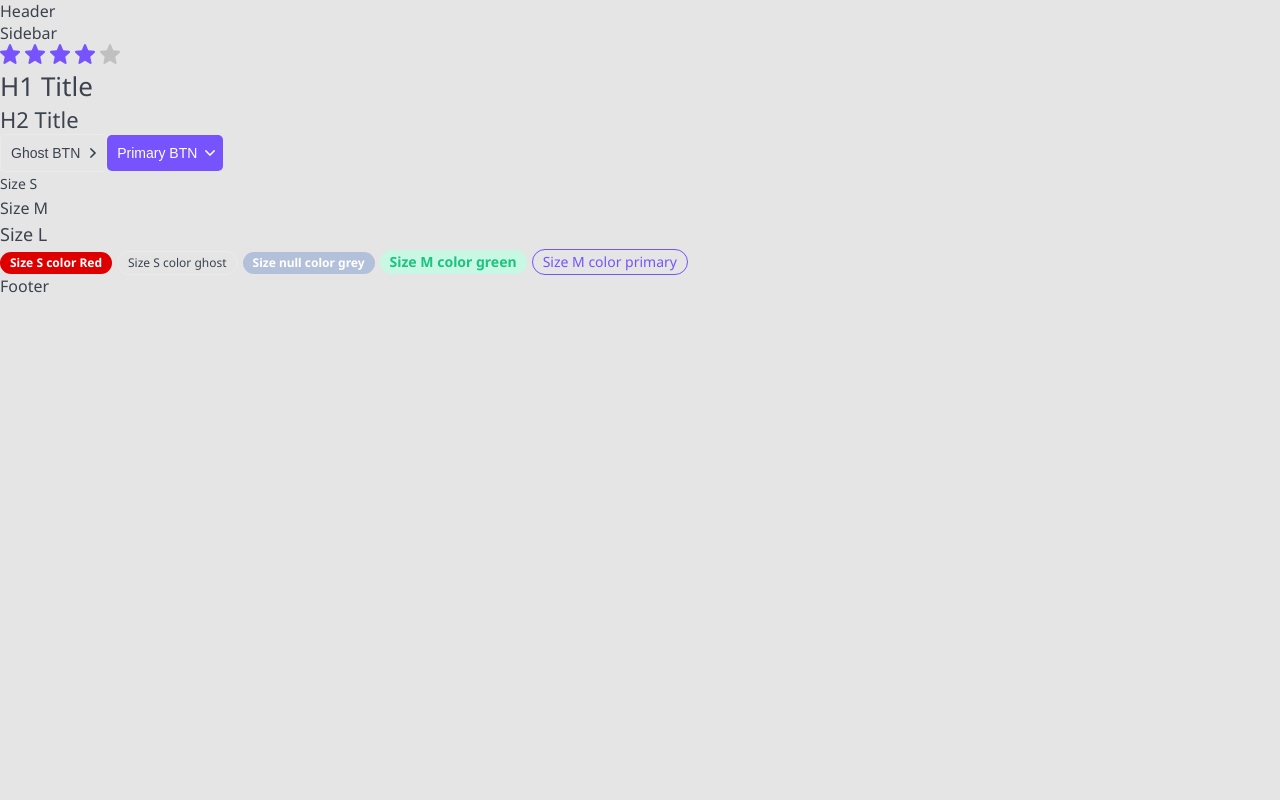
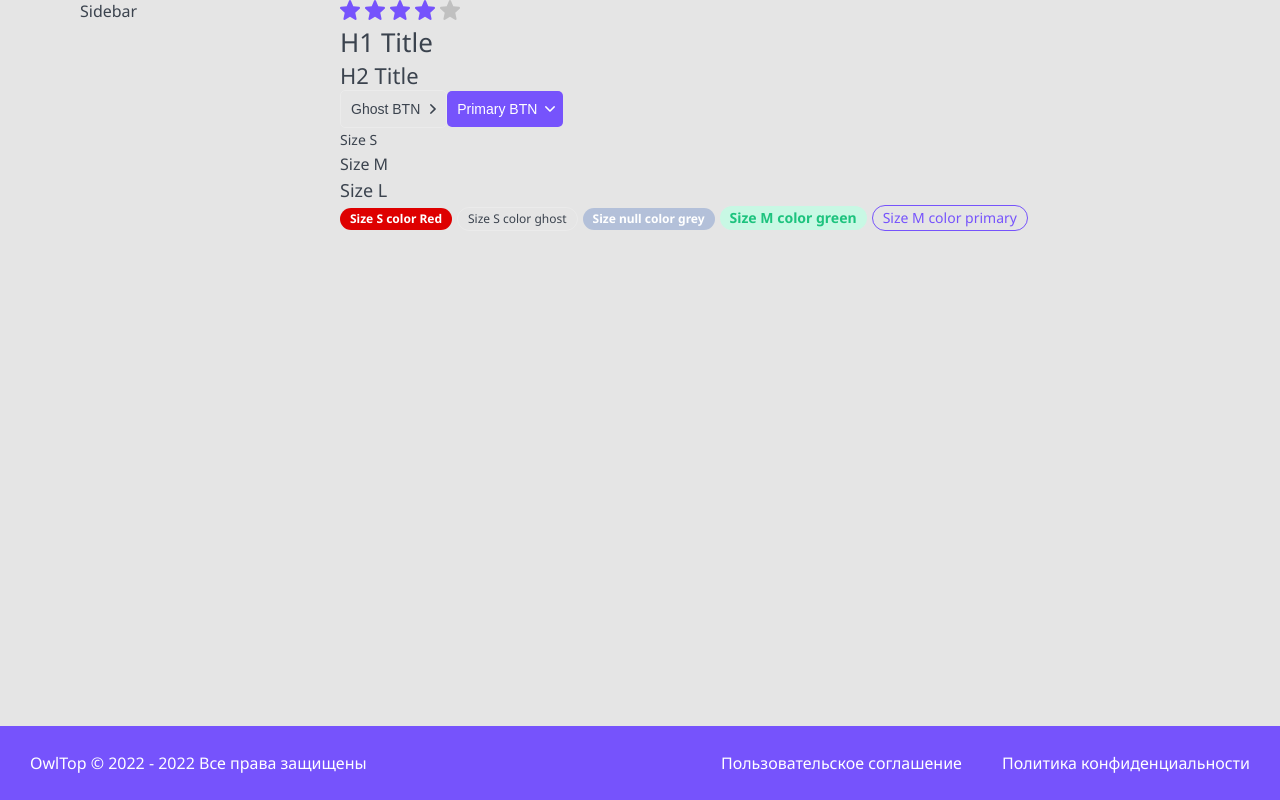
Before and after one commit to handreasyan/app-tops, a Next.js app: page / in a window 1280 px wide. Built offline with nearby package versions, Linux system fonts and the light colour scheme.

Commit message:
Grid layout created

```diff
--- a/layout/Footer/Footer.module.css
+++ b/layout/Footer/Footer.module.css
@@ -0,0 +1,22 @@
+.footer {
+  display: grid;
+  grid-template-columns: 1fr auto auto;
+  gap: 40px;
+  font-size: 16px;
+  line-height: 24px;
+  background-color: var(--primary);
+  padding: 25px 30px;
+  color: var(--white);
+}
+
+.footer a:hover {
+  color: silver;
+}
+
+@media (max-width: 765px) {
+  .footer {
+    justify-items: center;
+    grid-template-columns: 1fr;
+    gap: 10px;
+  }
+}
--- a/layout/Footer/Footer.tsx
+++ b/layout/Footer/Footer.tsx
@@ -1,5 +1,23 @@
 import styles from './Footer.module.css'
+import cn from 'classnames'
 
-export const Footer: React.FunctionComponent = ({ children }) => {
-  return <div>Footer</div>
+interface IProps {
+  className?: string
 }
+
+export const Footer: React.FunctionComponent<IProps> = ({
+  children,
+  className,
+}) => {
+  return (
+    <footer className={cn(className, styles.footer)}>
+      <div>OwlTop © 2022 - {new Date().getFullYear()} Все права защищены</div>
+      <a href="#" target="_blank">
+        Пользовательское соглашение
+      </a>
+      <a href="#" target="_blank">
+        Политика конфиденциальности
+      </a>
+    </footer>
+  )
+}
--- a/layout/Header/Header.tsx
+++ b/layout/Header/Header.tsx
@@ -1,5 +1,12 @@
 import styles from './Header.module.css'
 
-export const Header: React.FunctionComponent = ({ children }) => {
-  return <div>Header</div>
+interface IProps {
+  className?: string
 }
+
+export const Header: React.FunctionComponent<IProps> = ({
+  children,
+  className,
+}) => {
+  return <div className={className}>Header</div>
+}
--- a/layout/Layout.module.css
+++ b/layout/Layout.module.css
@@ -0,0 +1,41 @@
+.wrapper {
+  display: grid;
+  grid-template-columns: minmax(50px, auto) 230px minmax(320px, 1200px) auto;
+  grid-template-rows: auto 1fr auto;
+  min-height: 100vh;
+  gap: 0 30px;
+  grid-template-areas:
+    '. header header .'
+    '. sidebar body .'
+    'footer footer footer footer';
+}
+
+.header {
+  grid-area: header;
+  display: none;
+}
+
+.sidebar {
+  grid-area: sidebar;
+}
+
+.body {
+  grid-area: body;
+}
+
+.footer {
+  grid-area: footer;
+}
+
+@media (max-width: 765px) {
+  .wrapper {
+    grid-template-columns: minmax(320px, 1fr);
+    grid-template-areas: 'header' 'body' 'footer';
+  }
+  .sidebar {
+    display: none;
+  }
+  .header {
+    display: block;
+  }
+}
--- a/layout/Layout.tsx
+++ b/layout/Layout.tsx
@@ -1,17 +1,16 @@
 import { Sidebar } from './Sidebar/Sidebar'
 import { Header } from './Header/Header'
 import { Footer } from './Footer/Footer'
+import styles from './Layout.module.css'
 
 const Layout: React.FunctionComponent = ({ children }) => {
   return (
-    <>
-      <Header />
-      <div>
-        <Sidebar />
-        <div>{children}</div>
-      </div>
-      <Footer />
-    </>
+    <div className={styles.wrapper}>
+      <Header className={styles.header} />
+      <Sidebar className={styles.sidebar} />
+      <div className={styles.body}>{children}</div>
+      <Footer className={styles.footer} />
+    </div>
   )
 }
 
--- a/layout/Sidebar/Sidebar.tsx
+++ b/layout/Sidebar/Sidebar.tsx
@@ -1,5 +1,11 @@
 import styles from './Sidebar.module.css'
 
-export const Sidebar: React.FunctionComponent = ({ children }) => {
-  return <div>Sidebar</div>
+interface IProps {
+  className?: string
 }
+export const Sidebar: React.FunctionComponent<IProps> = ({
+  children,
+  className,
+}) => {
+  return <div className={className}>Sidebar</div>
+}
```
